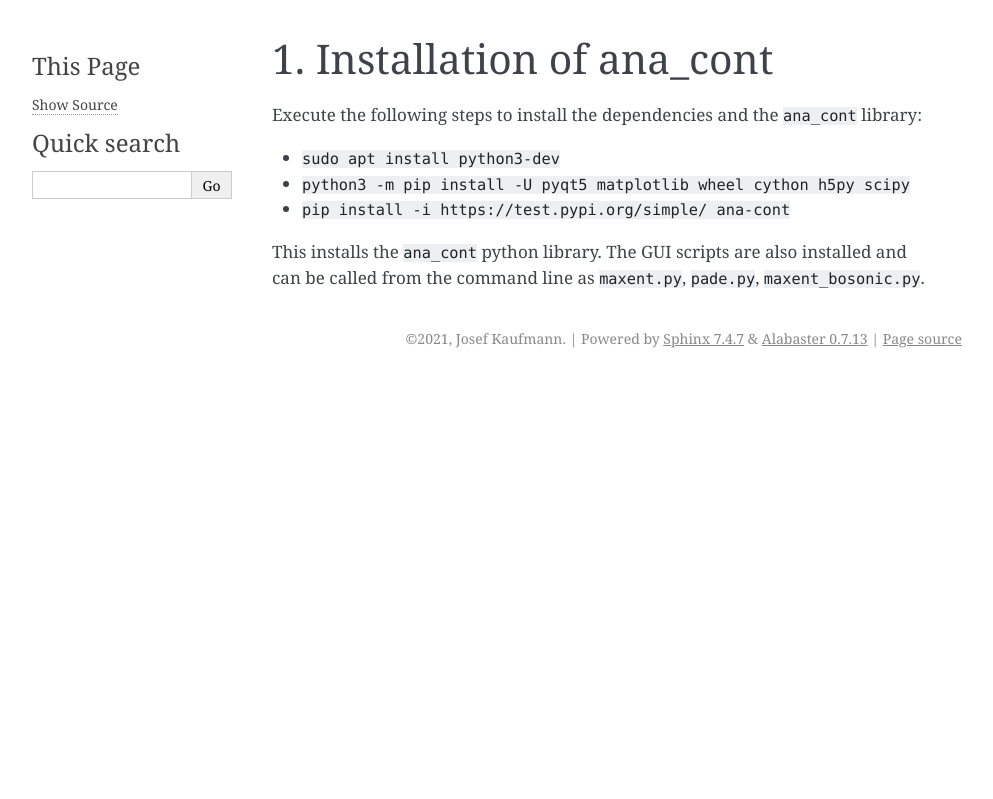
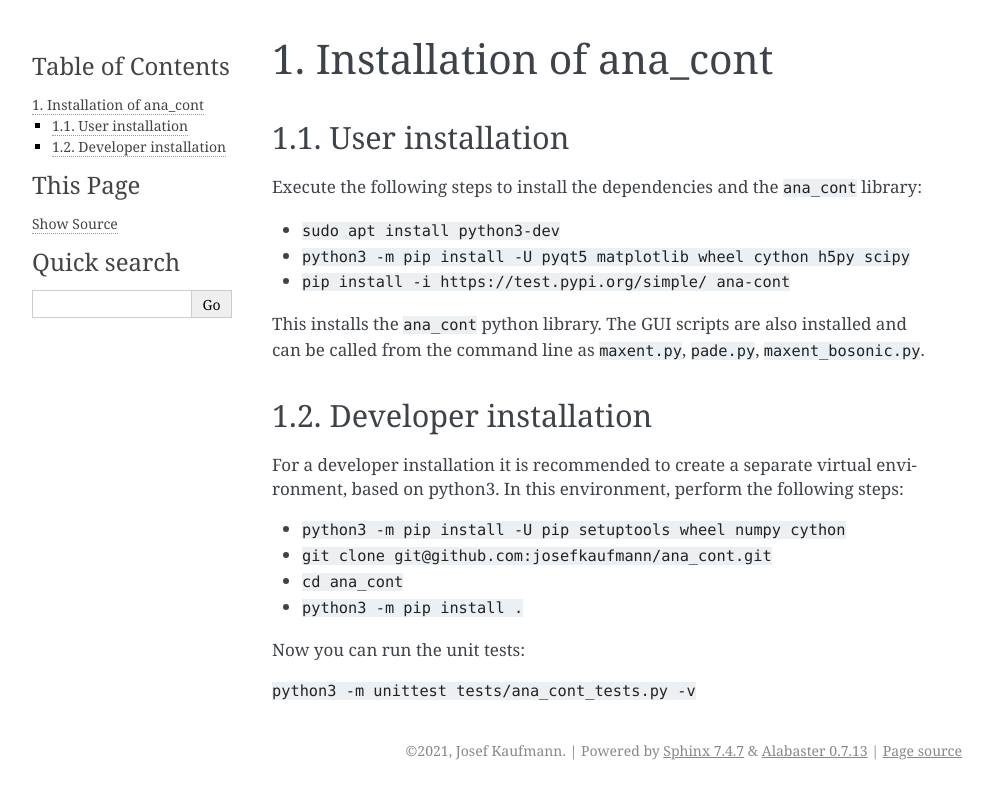
Before and after one commit to josefkaufmann/ana_cont, a Sphinx documentation site: the page built from docs/source/installation.rst, in a window 1280 px wide. Shown: the top 799 px of the page, without its empty margins (148-1141 px from the left). Built offline with Sphinx 7.4.7, drawn with Linux system fonts in a browser that asks for light colours; pages that are not in the unit, such as notebooks, are missing from menus; the version number is read from the project's files by our own code.

Commit message:
describe how to run unittests

```diff
--- a/docs/source/installation.rst
+++ b/docs/source/installation.rst
@@ -1,6 +1,8 @@
 Installation of ana_cont
 ========================
 
+User installation
+-----------------
 Execute the following steps to install the dependencies
 and the ``ana_cont`` library:
 
@@ -11,3 +13,17 @@ and the ``ana_cont`` library:
 This installs the ``ana_cont`` python library.
 The GUI scripts are also installed and
 can be called from the command line as ``maxent.py``, ``pade.py``, ``maxent_bosonic.py``.
+
+Developer installation
+----------------------
+For a developer installation it is recommended to create a separate
+virtual environment, based on python3. In this environment, perform the following steps:
+
+* ``python3 -m pip install -U pip setuptools wheel numpy cython``
+* ``git clone git@github.com:josefkaufmann/ana_cont.git``
+* ``cd ana_cont``
+* ``python3 -m pip install .``
+
+Now you can run the unit tests:
+
+``python3 -m unittest tests/ana_cont_tests.py -v``
```
